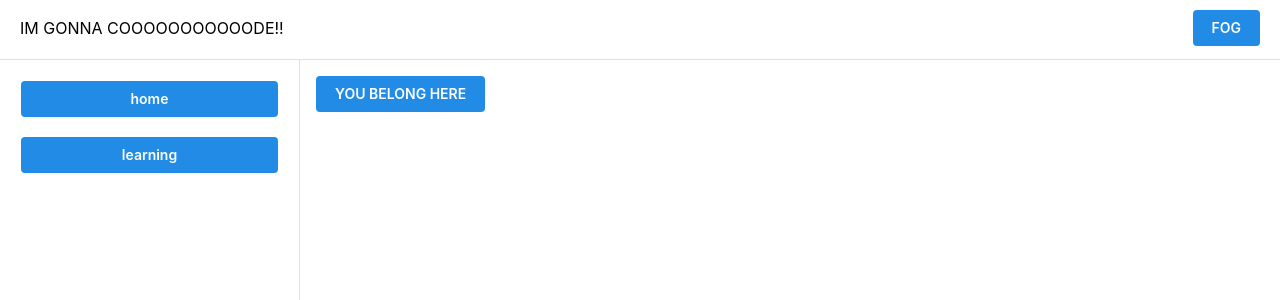
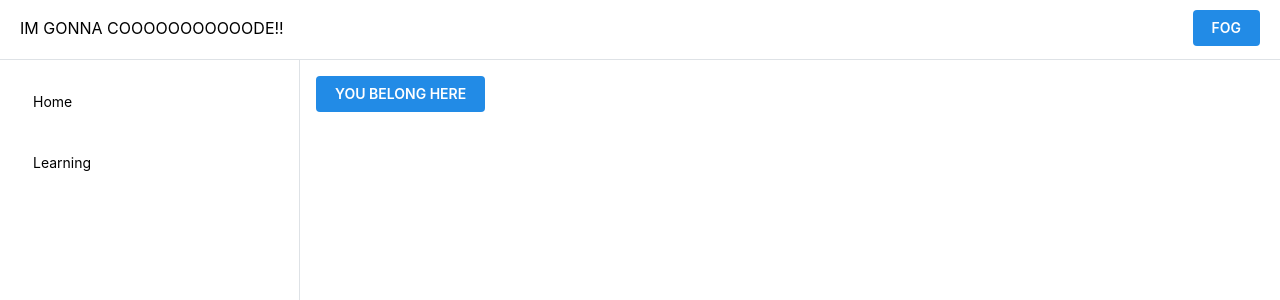
Before and after one commit to DudzinDzmitry/learn2code, a React (Vite) app: page / in a window 1280 px wide. Shown: the top 300 px of the page. Built offline with nearby package versions, Linux system fonts and the light colour scheme.

Commit message:
feat: add routing Navbar now routes to certain pages. Segregated layout components into layouts folder

```diff
--- a/src/App.tsx
+++ b/src/App.tsx
@@ -1,42 +1,24 @@
-import React from 'react';
-import { Flex, AppShell, Burger, Button, useMantineColorScheme, useComputedColorScheme } from '@mantine/core';
+import { AppShell } from '@mantine/core';
 import { useDisclosure } from '@mantine/hooks';
-import { Home } from './components/Home';
-import { Learning } from './components/Learning';
+import { Header, Navbar, PageSwitcher } from "./components/layouts"
 
 export default function App() {
   const [opened, { toggle }] = useDisclosure();
-  const [currentPage, setCurPage] = React.useState<string>('home');
 
-  const {setColorScheme} = useMantineColorScheme();
-  const computedColorScheme = useComputedColorScheme('light');
-
-  const toggleColorScheme = () => {
-    setColorScheme(computedColorScheme === "dark" ? 'light' : 'dark')
-  }
   return (
     <AppShell
       header={{ height: 60 }}
-      navbar={{ width: 300, breakpoint: 'sm', collapsed: { mobile: !opened } }}
+      navbar={{
+        width: 300, breakpoint: 'sm',
+        collapsed: { mobile: !opened }
+      }}
       padding="md"
     >
-      <AppShell.Header>
-        <Flex justify="space-between" align="center" style={{ padding: '10px 20px' }}>
-          <Burger opened={opened} onClick={toggle} hiddenFrom='sm' size="sm" />
-          <div>IM GONNA COOOOOOOOOOODE!!</div>
-          <Button size='sm' variant='link' onClick={toggleColorScheme}>
-            {computedColorScheme === "dark" ? "BIDEN BLAST" : "FOG"}
-          </Button>
-        </Flex>
-      </AppShell.Header>
-      <AppShell.Navbar p="md" style={{ gap: "10px" }}>
-        <Button onClick={() => setCurPage('home')} style={{ margin: '5px' }}>home</Button>
-        <Button onClick={() => setCurPage('learning')} style={{ margin: '5px' }}>learning</Button>
-      </AppShell.Navbar>
+      <Header opened={opened} toggle={toggle} />
+      <Navbar />
       <AppShell.Main>
-        {currentPage === "home" ? <Home /> : <Learning />}
+        <PageSwitcher />
       </AppShell.Main>
     </AppShell>
-
   );
 }
--- /dev/null
+++ b/src/components/layouts/Header.tsx
@@ -0,0 +1,21 @@
+import { Flex, AppShell, Burger, Button, useMantineColorScheme, useComputedColorScheme } from '@mantine/core';
+
+export const Header = ({ opened, toggle }: any) => {
+    const { setColorScheme } = useMantineColorScheme();
+    const computedColorScheme = useComputedColorScheme('light');
+
+    const toggleColorScheme = () => {
+        setColorScheme(computedColorScheme === "dark" ? 'light' : 'dark')
+    }
+    return (
+        <AppShell.Header>
+            <Flex justify="space-between" align="center" style={{ padding: '10px 20px' }}>
+                <Burger opened={opened} onClick={toggle} hiddenFrom='sm' size="sm" />
+                <div>IM GONNA COOOOOOOOOOODE!!</div>
+                <Button size='sm' variant='link' onClick={toggleColorScheme}>
+                    {computedColorScheme === "dark" ? "BIDEN BLAST" : "FOG"}
+                </Button>
+            </Flex>
+        </AppShell.Header>
+    )
+}
--- /dev/null
+++ b/src/components/layouts/Navbar.tsx
@@ -0,0 +1,21 @@
+import { AppShell, NavLink } from '@mantine/core';
+import { useNavigate } from 'react-router-dom';
+
+export const Navbar = () => {
+    const navigate = useNavigate();
+
+    return (
+        <AppShell.Navbar p="md" style={{ gap: "10px" }}>
+            <NavLink
+                label="Home"
+                onClick={() => navigate('/')}
+                style={{ margin: '5px' }}
+            />
+            <NavLink
+                label="Learning"
+                onClick={() => navigate('/learning')}
+                style={{ margin: '5px' }}
+            />
+        </AppShell.Navbar>
+    )
+}
--- /dev/null
+++ b/src/components/layouts/PageSwitcher.tsx
@@ -0,0 +1,12 @@
+import { Route, Routes } from "react-router-dom";
+import { Home, Learning, NotFound } from "../pages";
+
+export const PageSwitcher = () => {
+    return (
+        <Routes>
+            <Route path="*" element={<NotFound />} />
+            <Route path="/" element={<Home />} />
+            <Route path="/learning" element={<Learning />} />
+        </Routes>
+    )
+}
--- /dev/null
+++ b/src/components/layouts/index.tsx
@@ -0,0 +1,3 @@
+export * from "./Header"
+export * from "./Navbar"
+export * from "./PageSwitcher"
--- a/src/components/Home.tsx
+++ b/src/components/pages/Home.tsx
@@ -1,7 +1,7 @@
 import { Button } from '@mantine/core';
 
-export function Home() {
+export const Home = () => {
   return (
     <Button>YOU BELONG HERE</Button>
-  );
+  )
 }
--- a/src/components/Learning.tsx
+++ b/src/components/pages/Learning.tsx
@@ -1,7 +1,7 @@
 import { Button } from '@mantine/core';
 
-export function Learning() {
+export const Learning = () => {
   return (
     <Button>YOU DO NOT BELONG HERE</Button>
-  );
+  )
 }
--- /dev/null
+++ b/src/components/pages/NotFound.tsx
@@ -0,0 +1,8 @@
+export const NotFound = () => {
+    return (
+        <div>
+            <h1>404 Not Found</h1>
+            <p>The page you're looking for doesn't exist.</p>
+        </div>
+    )
+}
--- /dev/null
+++ b/src/components/pages/index.tsx
@@ -0,0 +1,3 @@
+export * from "./Home"
+export * from "./Learning"
+export * from "./NotFound"
--- a/src/main.tsx
+++ b/src/main.tsx
@@ -1,5 +1,6 @@
 import React from 'react'
 import ReactDOM from 'react-dom/client'
+import { BrowserRouter } from 'react-router-dom'
 import App from './App.tsx'
 import { MantineProvider, createTheme } from '@mantine/core';
 import '@mantine/core/styles.css'
@@ -9,9 +10,11 @@ const theme = createTheme({
 });
 
 ReactDOM.createRoot(document.getElementById('root')!).render(
-  <MantineProvider theme={theme} defaultColorScheme='light'>
+  <BrowserRouter>
     <React.StrictMode>
-      <App />
+      <MantineProvider theme={theme} defaultColorScheme='light'>
+        <App />
+      </MantineProvider>
     </React.StrictMode>
-  </MantineProvider>
+  </BrowserRouter>
 )
```
